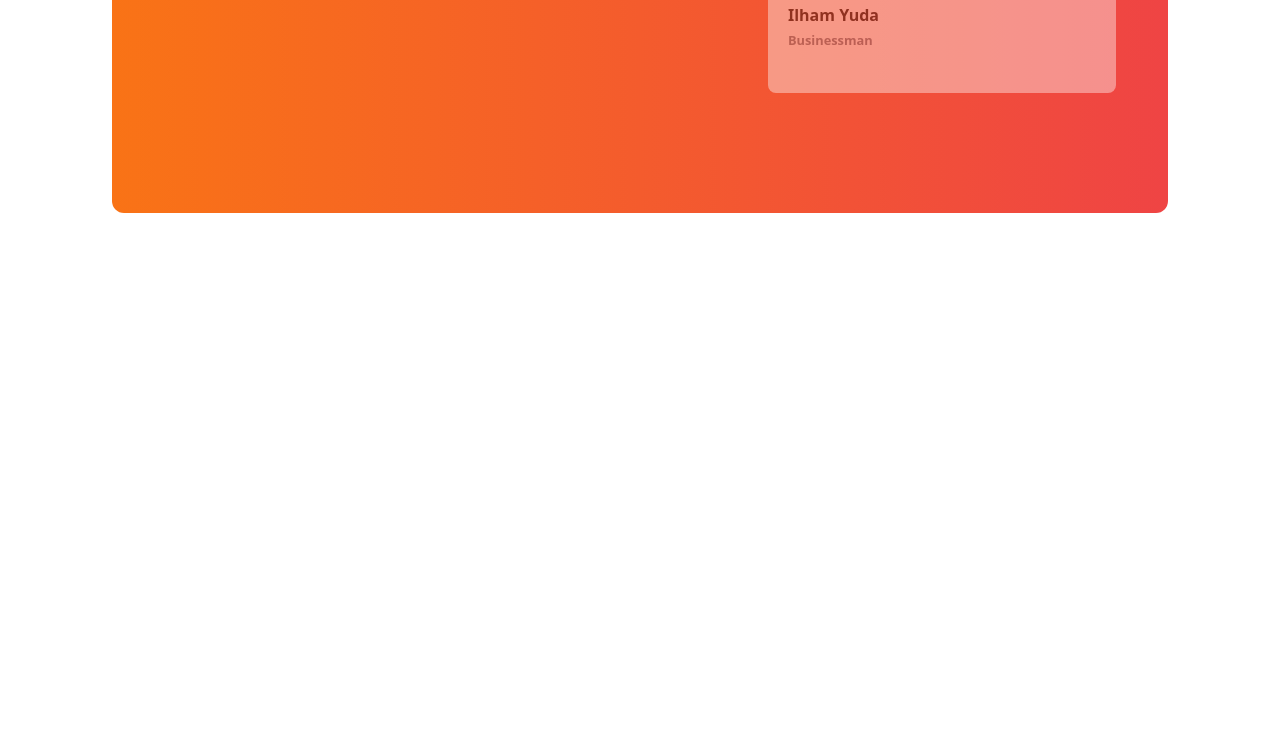
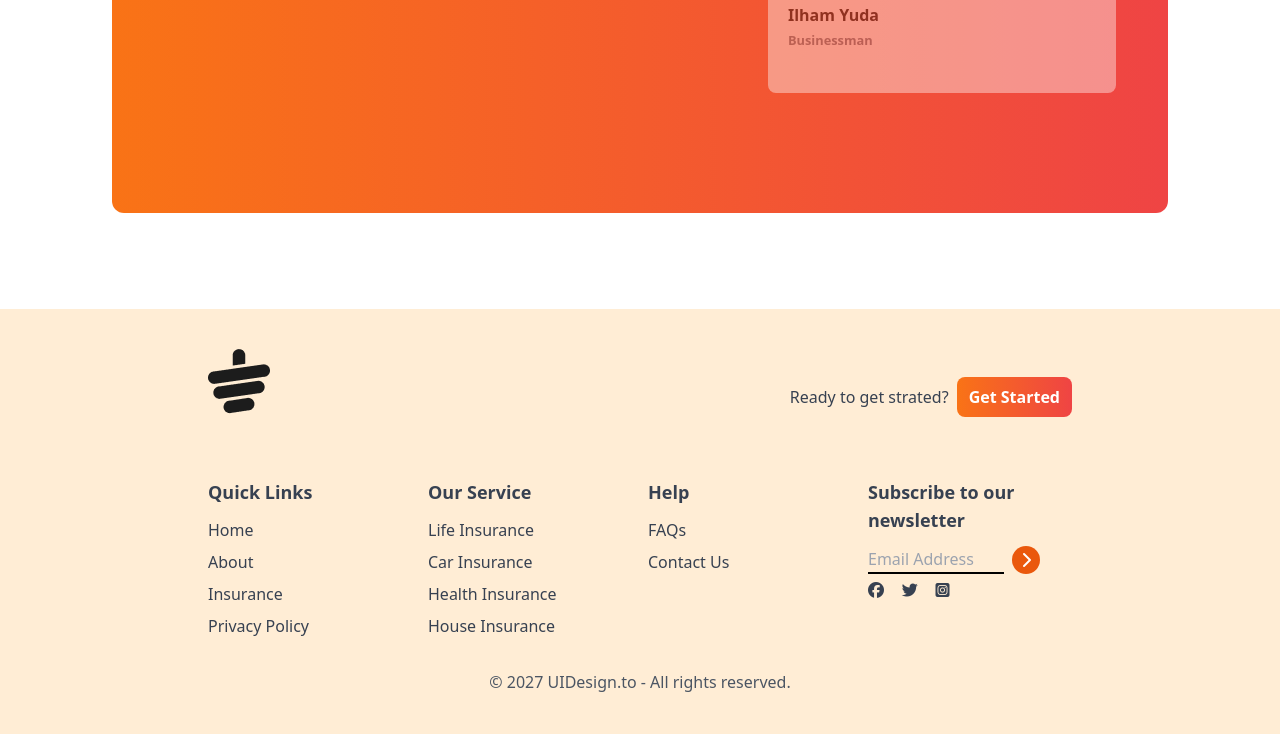
Before and after one commit to SifatU360/Tea-House-with-tailwind, a plain HTML site: page index.html in a window 1280 px wide. Shown: the part 2359-3093 px from the top of the page. Before the commit the page ends 2668 px from the top, so only its background shows below. Drawn offline with nearby package versions, Linux system fonts and the light colour scheme.

Commit message:
Footer Section Complete

```diff
--- a/index.html
+++ b/index.html
@@ -192,7 +192,90 @@
                  </div>
               </div>
             </section>
+          </main>
 
-     </main>
+          <!-- Footer Section -->
+           <footer class="px-4 py-10 text-gray-700 bg-orange-100 md:px-16">
+            <div class="w-9/12 mx-auto">
+
+              <!-- Logo -->
+               <div class="flex justify-between mb-8">
+                <img class="mb-8" src="./images/cup.png" alt="">
+                <div class="flex items-center gap-2">
+                  <h4>Ready to get strated?</h4>
+                  <button class="px-3 py-2 font-semibold text-white rounded-lg bg-gradient-to-r from-orange-500 to-red-500">Get Started</button>
+                </div>
+               </div>
+
+               <!-- Links -->
+               <div class="grid grid-cols-1 gap-4 md:grid-cols-2 lg:grid-cols-4">
+                <!-- First Column -->
+                 <div>
+                  <h3 class="mb-3 text-lg font-semibold">Quick Links</h3>
+                  <ul class="space-y-2">
+                    <li>
+                      <a href="#" class="hover:text-orange-600">Home</a>
+                    </li>
+                    <li>
+                      <a href="#" class="hover:text-orange-600">About</a>
+                    </li>
+                    <li>
+                      <a href="#" class="hover:text-orange-600">Insurance</a>
+                    </li>
+                    <li>
+                      <a href="#" class="hover:text-orange-600">Privacy Policy</a>
+                    </li>
+                  </ul>
+                 </div>
+                <!-- second Column -->
+                 <div>
+                  <h3 class="mb-3 text-lg font-semibold">Our Service</h3>
+                  <ul class="space-y-2">
+                    <li>
+                      <a href="#" class="hover:text-orange-600">Life Insurance</a>
+                    </li>
+                    <li>
+                      <a href="#" class="hover:text-orange-600">Car Insurance</a>
+                    </li>
+                    <li>
+                      <a href="#" class="hover:text-orange-600">Health Insurance</a>
+                    </li>
+                    <li>
+                      <a href="#" class="hover:text-orange-600">House Insurance</a>
+                    </li>
+                  </ul>
+                 </div>
+                <!-- Third Column -->
+                 <div>
+                  <h3 class="mb-3 text-lg font-semibold">Help</h3>
+                  <ul class="space-y-2">
+                    <li>
+                      <a href="#" class="hover:text-orange-600">FAQs</a>
+                    </li>
+                    <li>
+                      <a href="#" class="hover:text-orange-600">Contact Us</a>
+                    </li>
+                  </ul>
+                 </div>
+
+                 <!-- Fourth Column -->
+                  <div>
+                    <h3 class="mb-3 text-lg font-semibold">Subscribe to our newsletter</h3>
+                    <div class="flex flex-col space-y-2">
+                      <div class="flex gap-2"><input placeholder="Email Address" type="text" class="w-4/6 bg-transparent border-b-2 border-black"><i class="flex items-center justify-center text-white bg-orange-600 rounded-full fa-solid fa-chevron-right w-7 h-7"></i>
+                      </div>
+                      <div class="flex justify-between w-2/5 gap-4 mt-10 mb-2">
+                        <i class="fa-brands fa-facebook"></i>
+                        <i class="fa-brands fa-twitter"></i>
+                        <i class="fa-brands fa-square-instagram"></i>
+                      </div>
+                    </div>
+                  </div>
+               </div>
+               <div class="pt-4 mt-4 text-center">
+                <p class="text-gray-600 font-sm">© 2027 UIDesign.to - All rights reserved.</p>
+               </div>
+            </div>
+           </footer>
 </body>
 </html>
```
